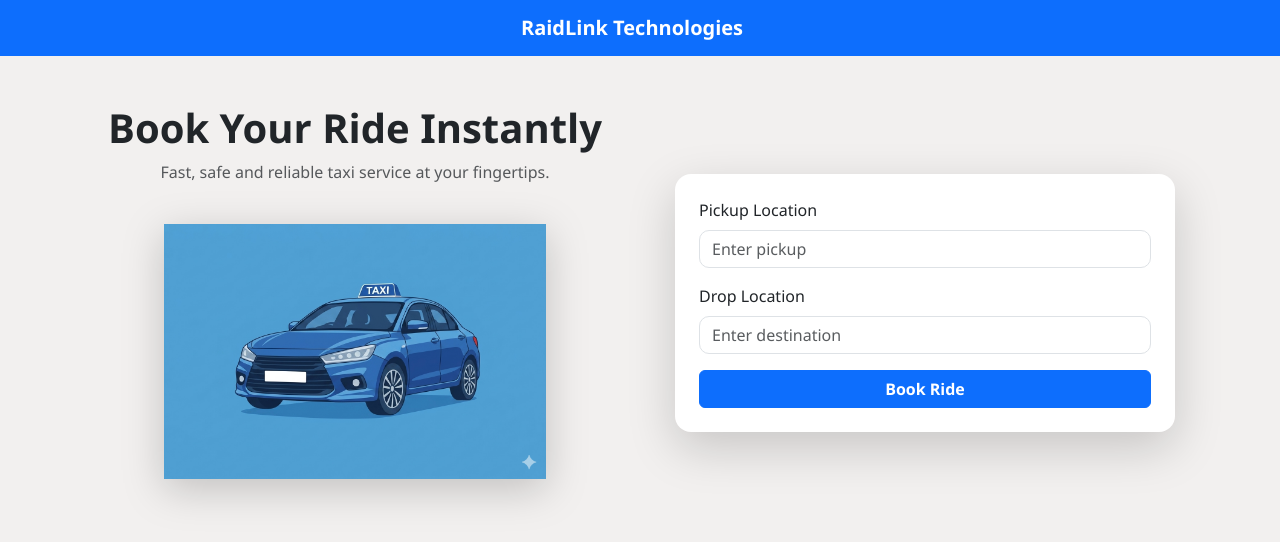
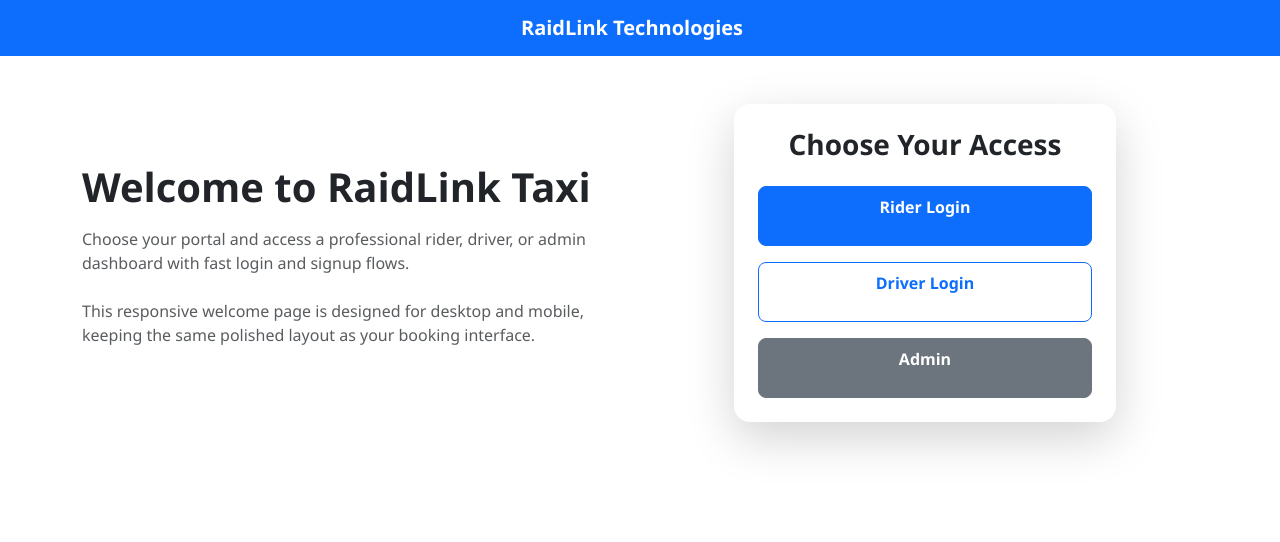
Before and after one commit to shahirdummy1-creator/RaidLink, a Flask app: page / in a window 1280 px wide. Shown: the top 542 px of the page. Run offline with Flask 3, Linux system fonts and the light colour scheme.

Commit message:
Add Rider/Driver signup pages, login routes, and booking updates

```diff
--- a/App.py
+++ b/App.py
@@ -1,4 +1,4 @@
-from flask import Flask, render_template, request
+from flask import Flask, render_template, request, redirect, url_for
 import mysql.connector
 from config import MYSQL_HOST, MYSQL_USER, MYSQL_PASSWORD, MYSQL_DB
 
@@ -14,7 +14,71 @@ db = mysql.connector.connect(
 
 @app.route('/')
 def home():
-    return render_template('index.html')
+    return render_template('welcome.html')
+
+@app.route('/welcome')
+def welcome():
+    return render_template('welcome.html')
+
+@app.route('/rider-login', methods=['GET', 'POST'])
+def rider_login():
+    error = None
+    if request.method == 'POST':
+        user_id = request.form.get('user_id')
+        password = request.form.get('password')
+        if user_id == 'rider123' and password == 'riderpass':
+            return render_template('booking.html')
+        error = 'Invalid Rider ID or password.'
+    return render_template('rider_login.html', error=error)
+
+@app.route('/rider-signup', methods=['GET', 'POST'])
+def rider_signup():
+    if request.method == 'POST':
+        username = request.form.get('username')
+        mobile = request.form.get('mobile')
+        email = request.form.get('email')
+        password = request.form.get('password')
+        # Dummy signup - in real app, save to DB
+        # For now, just redirect to login
+        return redirect(url_for('rider_login'))
+    return render_template('rider_signup.html')
+
+@app.route('/driver-login', methods=['GET', 'POST'])
+def driver_login():
+    error = None
+    if request.method == 'POST':
+        user_id = request.form.get('user_id')
+        password = request.form.get('password')
+        if user_id == 'driver123' and password == 'driverpass':
+            return render_template('booking.html')
+        error = 'Invalid Driver ID or password.'
+    return render_template('driver_login.html', error=error)
+
+@app.route('/driver-signup', methods=['GET', 'POST'])
+def driver_signup():
+    if request.method == 'POST':
+        username = request.form.get('username')
+        mobile = request.form.get('mobile')
+        email = request.form.get('email')
+        password = request.form.get('password')
+        car_make = request.form.get('car_make')
+        car_model = request.form.get('car_model')
+        reg_number = request.form.get('reg_number')
+        aadhaar_number = request.form.get('aadhaar_number')
+        # In a real app save driver data to DB here
+        return redirect(url_for('driver_login'))
+    return render_template('driver_signup.html')
+
+@app.route('/admin-login', methods=['GET', 'POST'])
+def admin_login():
+    error = None
+    if request.method == 'POST':
+        user_id = request.form.get('user_id')
+        password = request.form.get('password')
+        if user_id == 'admin123' and password == 'adminpass':
+            return redirect(url_for('book'))
+        error = 'Invalid Admin ID or password.'
+    return render_template('admin_login.html', error=error)
 
 @app.route('/book')
 def book():
@@ -26,11 +90,15 @@ def submit():
     phone = request.form['phone']
     pickup = request.form['pickup']
     drop = request.form['drop']
+    distance = request.form['distance']
+    fare = request.form['fare']
+    ride_date = request.form['ride_date']
+    ride_time = request.form['ride_time']
 
     cursor = db.cursor()
     cursor.execute(
-        "INSERT INTO bookings (name, phone, pickup_location, drop_location) VALUES (%s, %s, %s, %s)",
-        (name, phone, pickup, drop)
+        "INSERT INTO bookings (name, phone, pickup_location, drop_location, distance, fare, ride_date, ride_time) VALUES (%s, %s, %s, %s, %s, %s, %s, %s)",
+        (name, phone, pickup, drop, distance, fare, ride_date, ride_time)
     )
     db.commit()
 
--- a/static/css/style.css
+++ b/static/css/style.css
@@ -1,5 +1,5 @@
 body {
-    background: #F2F0EF;
+    background: white;
     font-family: 'Segoe UI', sans-serif;
 }
 
@@ -7,8 +7,42 @@ h1 {
     font-size: 2.5rem;
 }
 
+.hero-section {
+    background-color: white;
+}
+
 .card {
     border: none;
+}
+
+.role-card {
+    width: 70%;
+    min-height: 37.5vh;
+    max-width: 520px;
+}
+
+.login-card {
+    width: 100%;
+    max-width: 440px;
+    text-align: center;
+    transition: transform 0.25s ease, box-shadow 0.25s ease;
+}
+
+.login-card:hover {
+    box-shadow: 0 0 30px rgba(94, 7, 255, 0.25);
+    transform: translateY(-3px);
+}
+
+.welcome-buttons .btn {
+    min-height: 60px;
+    font-size: 1rem;
+}
+
+@media (max-width: 991px) {
+    .role-card {
+        width: 100%;
+        min-height: auto;
+    }
 }
 
 .btn-warning {
--- a/templates/index.html
+++ /dev/null
@@ -1,85 +0,0 @@
-<!DOCTYPE html>
-<html lang="en">
-<head>
-    <meta charset="UTF-8">
-    <meta name="viewport" content="width=device-width, initial-scale=1.0">
-    <title>Taxi Service</title>
-
-    <!-- Bootstrap -->
-    <link href="https://cdn.jsdelivr.net/npm/bootstrap@5.3.0/dist/css/bootstrap.min.css" rel="stylesheet">
-
-    <!-- Custom CSS -->
-    <link rel="stylesheet" href="{{ url_for('static', filename='css/style.css') }}">
-</head>
-
-<body>
-
-<!-- Navbar -->
-
-<nav class="navbar navbar-dark bg-primary">
-    <div class="container justify-content-center">
-        <a class="navbar-brand fw-bold text-center" href="#">
-            RaidLink Technologies
-        </a>
-    </div>
-</nav>
-
-<!-- Hero Section -->
-<div class="container mt-5">
-    <div class="row align-items-center">
-
-        <!-- Left Side -->
-         <div class="col-md-6 d-flex flex-column justify-content-center align-items-center text-center">
-
-    <h1 class="fw-bold">Book Your Ride Instantly</h1>
-    <p class="text-muted">Fast, safe and reliable taxi service at your fingertips.</p>
-
-    <!-- Car Image -->
-    <img src="{{ url_for('static', filename='images/car.png') }}"
-     class="img-fluid mt-4"
-     style="max-width: 70%; filter: drop-shadow(0px 10px 20px rgba(0,0,0,0.2));">
-
-</div>
-         <!-- <div class="col-md-6 d-flex flex-column justify-content-center align-items-center text-center">
-    <h1 class="fw-bold">Book Your Ride Instantly</h1>
-    <p class="text-muted">Fast, safe and reliable taxi service at your fingertips.</p>
-</div> -->
-        <!-- <div class="col-md-6">
-            <h1 class="fw-bold">Book Your Ride Instantly</h1>
-            <p class="text-muted">Fast, safe and reliable taxi service at your fingertips.</p> -->
-
-            <!-- Booking Card -->
-             <div class="card shadow-lg p-4 mt-4 rounded-4 mx-auto" style="max-width: 500px; width: 100%;">
-            <!-- <div class="card shadow-lg p-4 mt-4 rounded-4"> -->
-
-                <form action="/book" method="POST">
-
-                    <div class="mb-3">
-                        <label class="form-label">Pickup Location</label>
-                        <input type="text" class="form-control" name="pickup" placeholder="Enter pickup">
-                    </div>
-
-                    <div class="mb-3">
-                        <label class="form-label">Drop Location</label>
-                        <input type="text" class="form-control" name="drop" placeholder="Enter destination">
-                    </div>
-
-
-                    <button class="btn btn-primary w-100 fw-bold text-white">
-    Book Ride
-</button>
-
-
-                </form>
-
-            </div>
-        </div>
-
-
-
-
-    </div>
-</div>
-
-</body>
-</html>
--- /dev/null
+++ b/templates/welcome.html
@@ -0,0 +1,46 @@
+<!DOCTYPE html>
+<html lang="en">
+<head>
+    <meta charset="UTF-8">
+    <meta name="viewport" content="width=device-width, initial-scale=1.0">
+    <title>Welcome - RaidLink Taxi</title>
+
+    <!-- Bootstrap -->
+    <link href="https://cdn.jsdelivr.net/npm/bootstrap@5.3.0/dist/css/bootstrap.min.css" rel="stylesheet">
+    <link rel="stylesheet" href="{{ url_for('static', filename='css/style.css') }}">
+</head>
+<body>
+<nav class="navbar navbar-dark bg-primary">
+    <div class="container justify-content-center">
+        <a class="navbar-brand fw-bold text-center" href="#">RaidLink Technologies</a>
+    </div>
+</nav>
+
+<section class="hero-section py-5">
+    <div class="container">
+        <div class="row align-items-center">
+
+            <div class="col-lg-6 text-center text-lg-start mb-4 mb-lg-0">
+                <h1 class="fw-bold mb-3">Welcome to RaidLink Taxi</h1>
+                <p class="text-muted mb-4">Choose your portal and access a professional rider, driver, or admin dashboard with fast login and signup flows.</p>
+                <p class="text-muted">This responsive welcome page is designed for desktop and mobile, keeping the same polished layout as your booking interface.</p>
+            </div>
+
+            <div class="col-lg-6 d-flex justify-content-center">
+                <div class="card shadow-lg p-4 rounded-4 role-card">
+                    <h3 class="text-center mb-4 fw-bold">Choose Your Access</h3>
+                    <div class="d-grid gap-3 welcome-buttons">
+                        <a href="{{ url_for('rider_login') }}" class="btn btn-primary btn-lg fw-bold">Rider Login</a>
+                        <a href="{{ url_for('driver_login') }}" class="btn btn-outline-primary btn-lg fw-bold">Driver Login</a>
+                        <a href="{{ url_for('admin_login') }}" class="btn btn-secondary btn-lg fw-bold">Admin</a>
+                    </div>
+                </div>
+            </div>
+
+        </div>
+    </div>
+</section>
+
+<script src="https://cdn.jsdelivr.net/npm/bootstrap@5.3.0/dist/js/bootstrap.bundle.min.js"></script>
+</body>
+</html>
```
Also changed, not shown: templates/admin_login.html (added, +50 -0 lines), templates/booking.html (+111 -10 lines), templates/driver_login.html (added, +50 -0 lines), templates/driver_signup.html (added, +93 -0 lines), templates/rider_login.html (added, +50 -0 lines), templates/rider_signup.html (added, +55 -0 lines), static/images/car.png.
